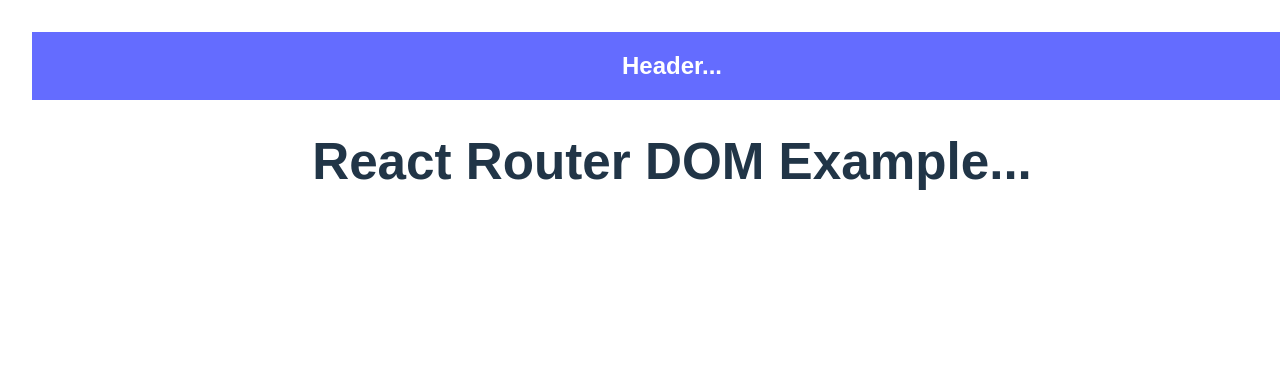
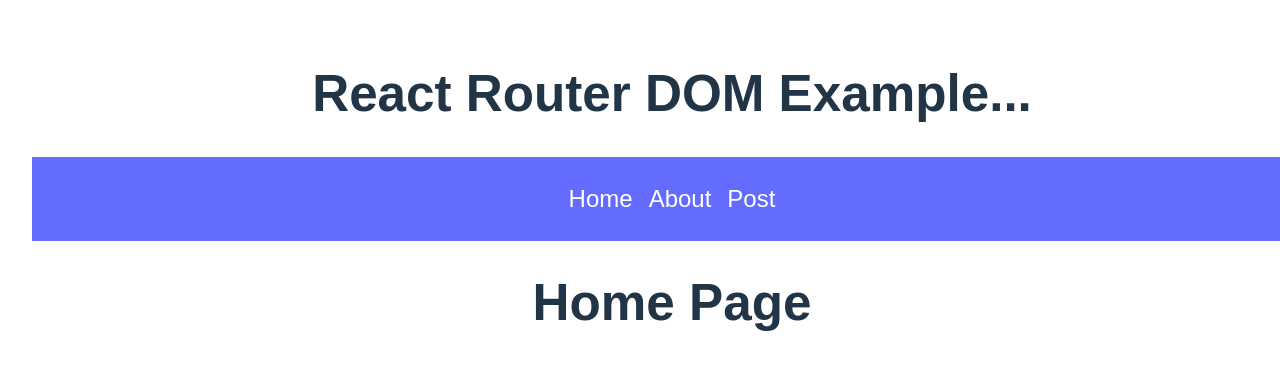
Before and after one commit to edupersa/react-theory-router-dom, a React (Vite) app: page / in a window 1280 px wide. Shown: the top 370 px of the page. Built offline with nearby package versions, Linux system fonts and the light colour scheme.

Commit message:
Creado el menu de navegacion. Creado los componentes a renderizar.

```diff
--- a/package.json
+++ b/package.json
@@ -11,7 +11,8 @@
   },
   "dependencies": {
     "react": "^19.2.0",
-    "react-dom": "^19.2.0"
+    "react-dom": "^19.2.0",
+    "react-router-dom": "^7.10.1"
   },
   "devDependencies": {
     "@eslint/js": "^9.39.1",
--- a/src/App.module.css
+++ b/src/App.module.css
@@ -9,13 +9,3 @@
   padding: 2rem;
   font-family: Arial, sans-serif;
 }
-
-
-.header {
-  width: 100%;
-  padding: 1rem 0;
-  background-color: #646cff;
-  color: white;
-  font-size: 1.5rem;
-  font-weight: bold;
-}
--- a/src/App.tsx
+++ b/src/App.tsx
@@ -1,13 +1,27 @@
+import styles from "./App.module.css";
+import Header from "./components/Header/Header";
+import { BrowserRouter, Routes, Route } from "react-router-dom";
+import PageHome from "./components/PageHome/PageHome";
+import PageAbout from "./components/PageAbout/PageAbout";
+import PagePost from "./components/PagePost/PagePost";
 
-import styles from './App.module.css';
 function App() {
+    console.log("App component rendered");
 
-  return (
-    <div className={styles.container}>
-      <header className={styles.header}> Header... </header>
-      <h1>React Router DOM Example... </h1>
-    </div>
-  )
+    return (
+        <div className={styles.container}>
+            <BrowserRouter>
+                <Header></Header>
+                <Routes>
+                    <Route path="/" element={<PageHome/>}></Route>
+                    <Route path="/about" element={<PageAbout />}></Route>
+                    <Route path="/posts" element={<PagePost />}></Route>
+                    {/* <Route path='/posts/:id' element={<h1>Post ID Page</h1>}></Route> */}
+                    <Route path="*" element={<h1>Not Found Page</h1>}></Route>
+                </Routes>
+            </BrowserRouter>
+        </div>
+    );
 }
 
-export default App
+export default App;
--- /dev/null
+++ b/src/components/Header/Header.module.css
@@ -0,0 +1,25 @@
+
+.header {
+  display: flex;
+  flex-direction: column;
+  width: 100%;
+  padding: 1rem 0;
+  background-color: #646cff;
+  color: white;
+  font-size: 1.5rem;
+  font-weight: bold;
+}
+
+.nav {
+  display: flex;
+  flex-direction: row;
+  justify-content: center;
+  align-items: center;
+}
+
+.nav a {
+  color: white;
+  text-decoration: none;
+  gap: 1rem;
+  margin: 0.5rem;
+}
--- /dev/null
+++ b/src/components/Header/Header.tsx
@@ -0,0 +1,21 @@
+import styles from "./Header.module.css";
+import { Link } from "react-router-dom";
+
+const Header = () => {
+    console.log("Header component rendered");
+
+    return (
+        <>
+            <h1>React Router DOM Example... </h1>
+            <header className={styles.header}>
+                <nav className={styles.nav}>
+                    <Link to="/"> Home </Link>
+                    <Link to="/about"> About </Link>
+                    <Link to="/posts"> Post </Link>
+                </nav>
+            </header>
+        </>
+    );
+};
+
+export default Header;
--- /dev/null
+++ b/src/components/PageAbout/PageAbout.tsx
@@ -0,0 +1,10 @@
+
+const PageAbout = () => {
+
+  console.log('PageAbout render');
+  return (
+    <h1>About Page</h1>
+  );
+} ;
+
+export default PageAbout;
--- /dev/null
+++ b/src/components/PageHome/PageHome.tsx
@@ -0,0 +1,10 @@
+
+const PageHome = () => {
+
+  console.log('PageHome render');
+  return (
+    <h1>Home Page</h1>
+  );
+} ;
+
+export default PageHome;
--- /dev/null
+++ b/src/components/PagePost/PagePost.tsx
@@ -0,0 +1,10 @@
+
+const PagePost = () => {
+
+  console.log('PagePost render');
+  return (
+    <h1>Post Page</h1>
+  );
+} ;
+
+export default PagePost;
```
Also changed, not shown: 1 other file (tests, documents, lock files or other folders).
